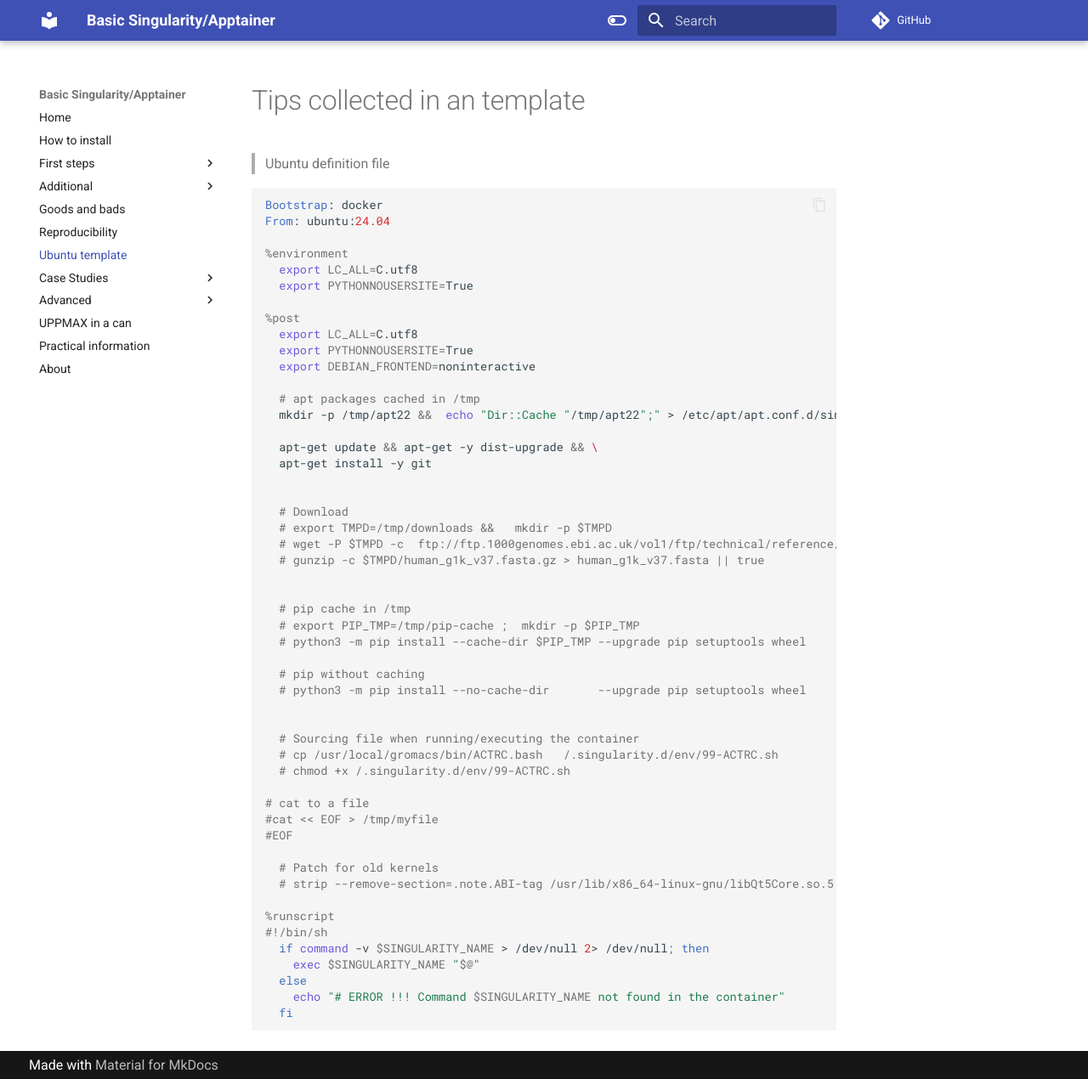
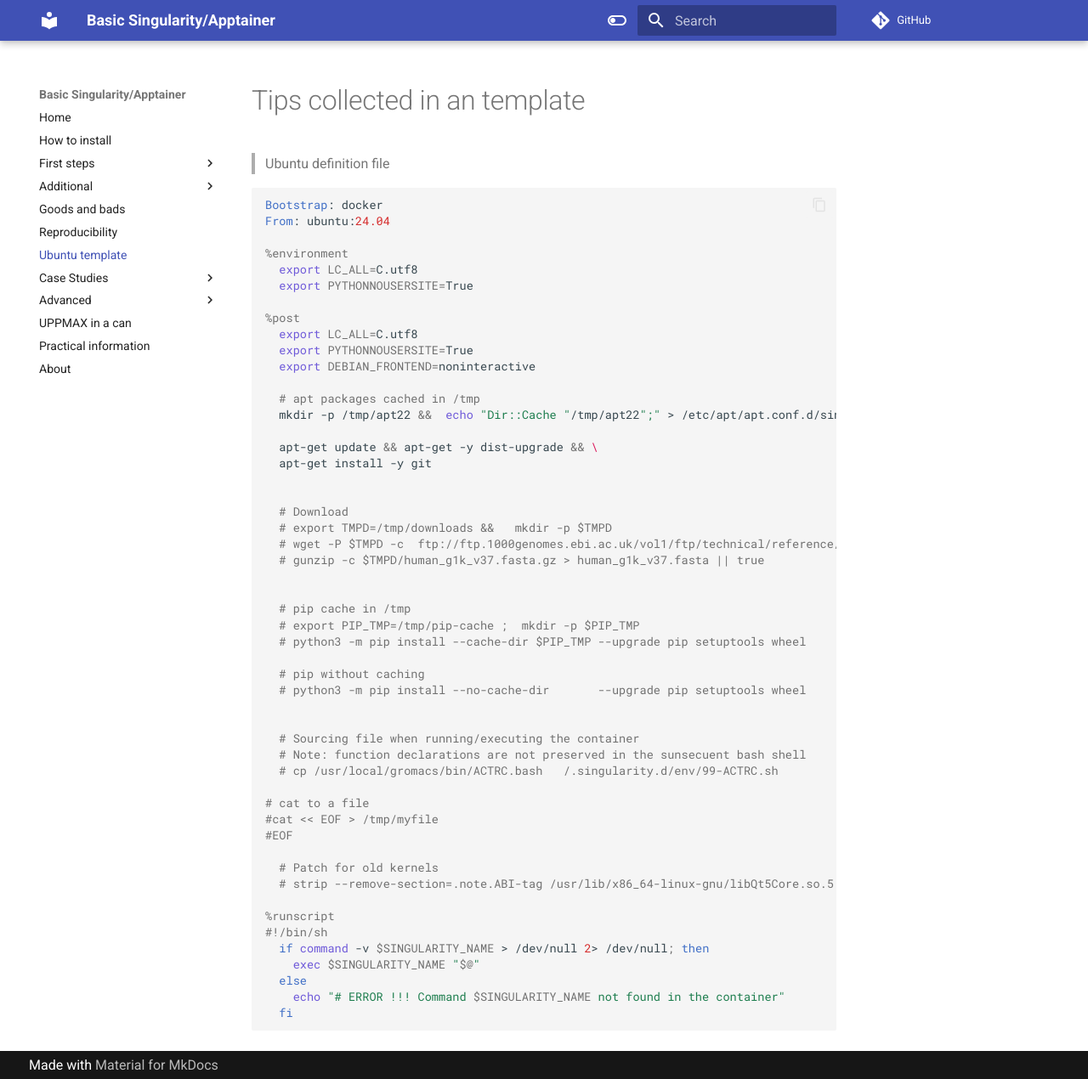
Before and after one commit to pmitev/UPPMAX-Singularity-workshop, an MkDocs documentation site: the page built from docs/ubuntu_template.md, in a window 1280 px wide and 1270 px high. Shown: the whole window at 85% size. Built offline with MkDocs 1.6.1 and Material for MkDocs 9.7.7, drawn with Linux system fonts in a browser that asks for light colours; comment, search, counter and statistics services are not loaded.

Commit message:
Update ubuntu_template.md

```diff
--- a/docs/ubuntu_template.md
+++ b/docs/ubuntu_template.md
@@ -36,8 +36,8 @@
 
 
   # Sourcing file when running/executing the container
+  # Note: function declarations are not preserved in the sunsecuent bash shell
   # cp /usr/local/gromacs/bin/ACTRC.bash   /.singularity.d/env/99-ACTRC.sh
-  # chmod +x /.singularity.d/env/99-ACTRC.sh
 
 # cat to a file
 #cat << EOF > /tmp/myfile
```
